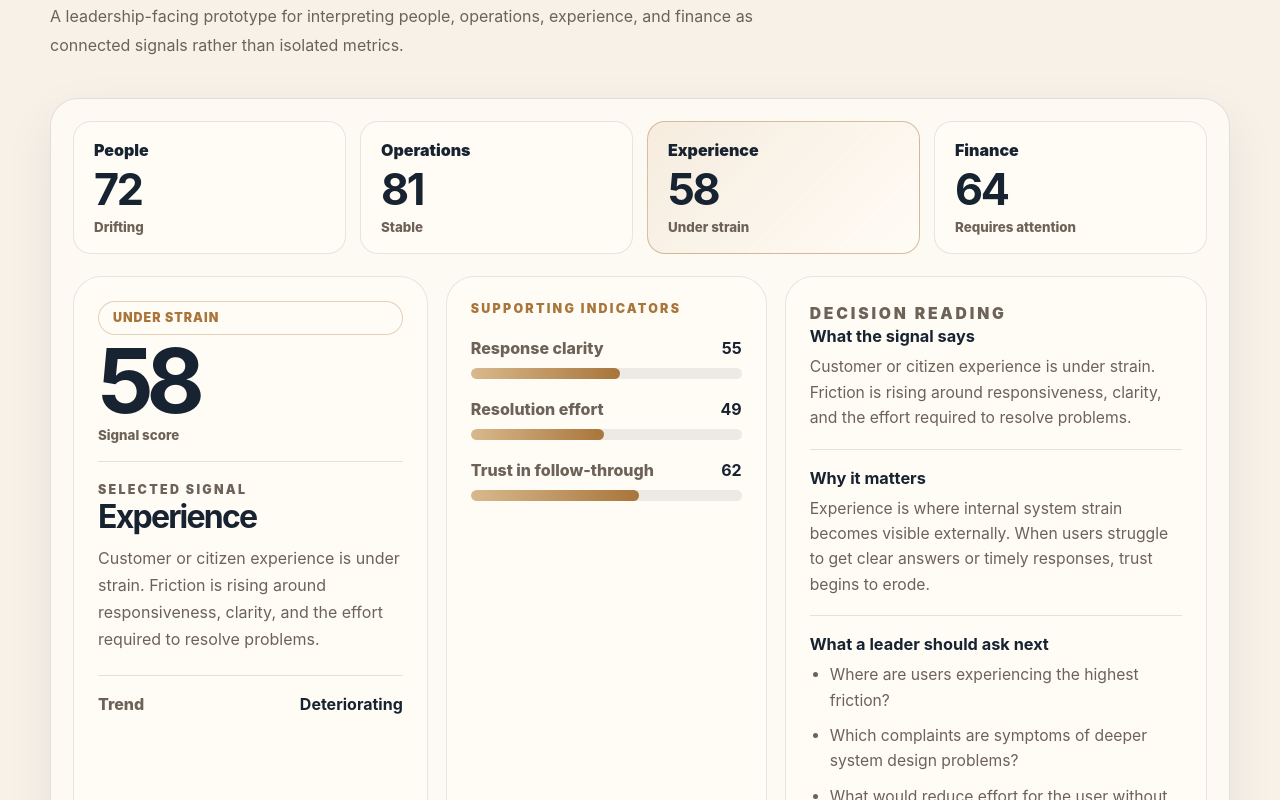
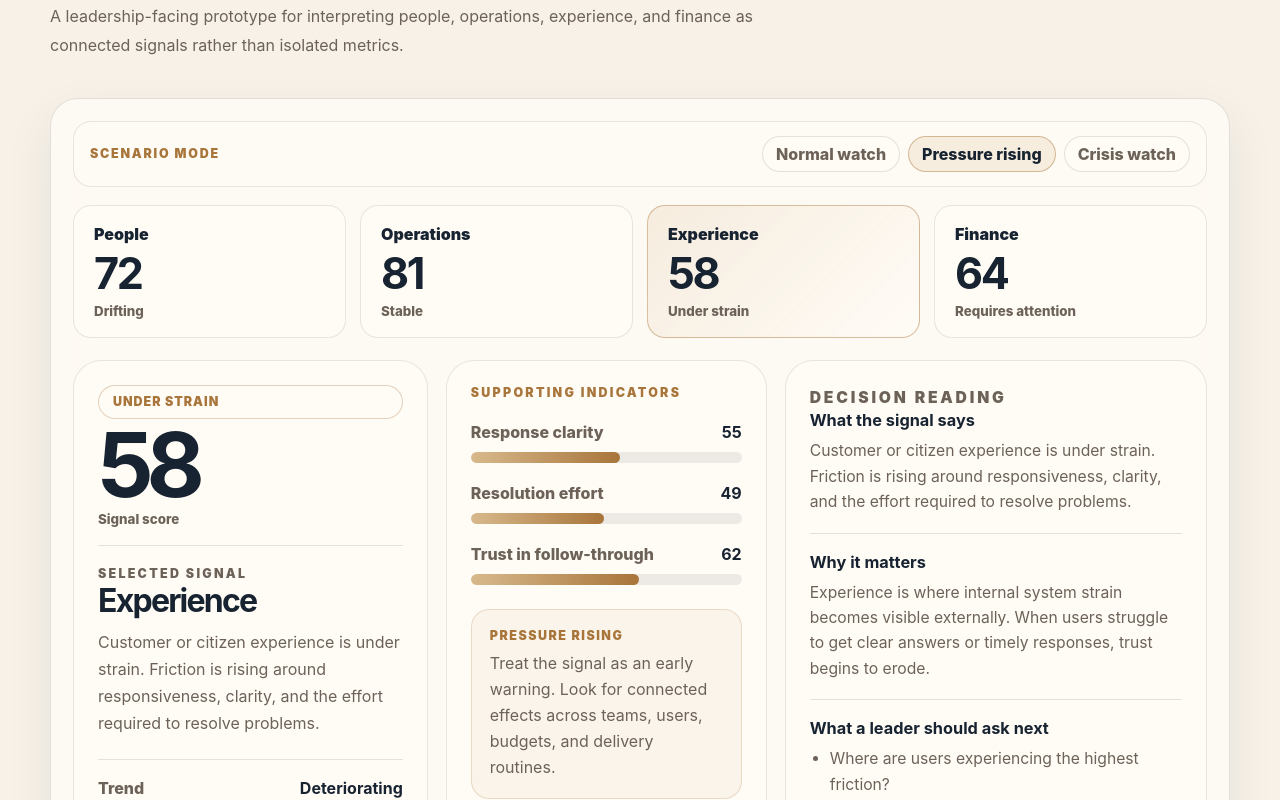
Before and after one commit to KabiriB/kabiri-bule-portfolio, a React (Vite) app: page / in a window 1280 px wide. Shown: the part 1760-2560 px from the top of the page. Built offline with nearby package versions, Linux system fonts and the light colour scheme.

Commit message:
Add scenario mode to executive signal room

```diff
--- a/src/App.css
+++ b/src/App.css
@@ -800,3 +800,87 @@ html {
     min-height: auto;
   }
 }
+/* ================================
+   Scenario mode controls
+   ================================ */
+
+.scenario-strip {
+  display: flex;
+  align-items: center;
+  justify-content: space-between;
+  gap: 18px;
+  margin-bottom: 18px;
+  padding: 14px 16px;
+  border: 1px solid rgba(31, 37, 40, 0.1);
+  border-radius: var(--radius-medium);
+  background: rgba(255, 252, 246, 0.5);
+}
+
+.scenario-strip > span {
+  color: var(--color-bronze);
+  font-size: 0.78rem;
+  font-weight: 900;
+  letter-spacing: 0.14em;
+  text-transform: uppercase;
+}
+
+.scenario-strip > div {
+  display: flex;
+  flex-wrap: wrap;
+  gap: 8px;
+}
+
+.scenario-button {
+  min-height: 36px;
+  padding: 0 13px;
+  border: 1px solid rgba(31, 37, 40, 0.12);
+  border-radius: 999px;
+  color: var(--color-muted);
+  background: rgba(255, 252, 246, 0.62);
+  font-weight: 850;
+}
+
+.scenario-button-active {
+  border-color: rgba(168, 117, 59, 0.46);
+  color: var(--color-navy);
+  background: rgba(216, 185, 140, 0.22);
+}
+
+.scenario-note {
+  margin-top: 4px;
+  padding: 18px;
+  border: 1px solid rgba(168, 117, 59, 0.22);
+  border-radius: var(--radius-medium);
+  background: rgba(216, 185, 140, 0.1);
+}
+
+.scenario-note span {
+  display: block;
+  margin-bottom: 8px;
+  color: var(--color-bronze);
+  font-size: 0.78rem;
+  font-weight: 900;
+  letter-spacing: 0.12em;
+  text-transform: uppercase;
+}
+
+.scenario-note p {
+  margin: 0;
+  color: var(--color-muted);
+  line-height: 1.62;
+}
+
+.recommended-move {
+  border-color: rgba(168, 117, 59, 0.24) !important;
+}
+
+.recommended-move h4 {
+  color: var(--color-bronze);
+}
+
+@media (max-width: 760px) {
+  .scenario-strip {
+    align-items: flex-start;
+    flex-direction: column;
+  }
+}
--- a/src/components/ExecutiveSignalRoom.jsx
+++ b/src/components/ExecutiveSignalRoom.jsx
@@ -1,14 +1,49 @@
 import { useMemo, useState } from "react";
 import { executiveSignals } from "../data/executiveSignals";
 
+const scenarioModes = [
+  {
+    id: "normal",
+    label: "Normal watch",
+    description:
+      "Use the signal to maintain visibility, protect strengths, and notice early drift before it becomes operational pressure.",
+    nextMove:
+      "Keep the signal under routine review, but ask one sharper question about where quiet strain may be accumulating.",
+  },
+  {
+    id: "pressure",
+    label: "Pressure rising",
+    description:
+      "Treat the signal as an early warning. Look for connected effects across teams, users, budgets, and delivery routines.",
+    nextMove:
+      "Identify the two pressure points most likely to spread across the system, then assign ownership for closer monitoring.",
+  },
+  {
+    id: "crisis",
+    label: "Crisis watch",
+    description:
+      "Read the signal as a potential failure pathway. Focus on containment, decision rights, communication, and the minimum viable response.",
+    nextMove:
+      "Clarify who decides, what must be protected first, and which trade-offs leadership is willing to make in the next 72 hours.",
+  },
+];
+
 function ExecutiveSignalRoom() {
   const [activeSignalId, setActiveSignalId] = useState("experience");
+  const [activeScenarioId, setActiveScenarioId] = useState("pressure");
 
   const activeSignal = useMemo(
     () =>
       executiveSignals.find((signal) => signal.id === activeSignalId) ??
       executiveSignals[0],
     [activeSignalId],
+  );
+
+  const activeScenario = useMemo(
+    () =>
+      scenarioModes.find((scenario) => scenario.id === activeScenarioId) ??
+      scenarioModes[0],
+    [activeScenarioId],
   );
 
   return (
@@ -27,6 +62,27 @@ function ExecutiveSignalRoom() {
       </div>
 
       <div className="executive-room card">
+        <div className="scenario-strip" aria-label="Scenario mode selector">
+          <span>Scenario mode</span>
+
+          <div>
+            {scenarioModes.map((scenario) => (
+              <button
+                key={scenario.id}
+                type="button"
+                className={
+                  scenario.id === activeScenarioId
+                    ? "scenario-button scenario-button-active"
+                    : "scenario-button"
+                }
+                onClick={() => setActiveScenarioId(scenario.id)}
+              >
+                {scenario.label}
+              </button>
+            ))}
+          </div>
+        </div>
+
         <div className="signal-selector" aria-label="Executive signal selector">
           {executiveSignals.map((signal) => (
             <button
@@ -83,6 +139,11 @@ function ExecutiveSignalRoom() {
                 </div>
               </div>
             ))}
+
+            <div className="scenario-note">
+              <span>{activeScenario.label}</span>
+              <p>{activeScenario.description}</p>
+            </div>
           </div>
 
           <aside className="decision-reading">
@@ -106,6 +167,11 @@ function ExecutiveSignalRoom() {
                 ))}
               </ul>
             </div>
+
+            <div className="recommended-move">
+              <h4>Recommended next move</h4>
+              <p>{activeScenario.nextMove}</p>
+            </div>
           </aside>
         </div>
       </div>
```
